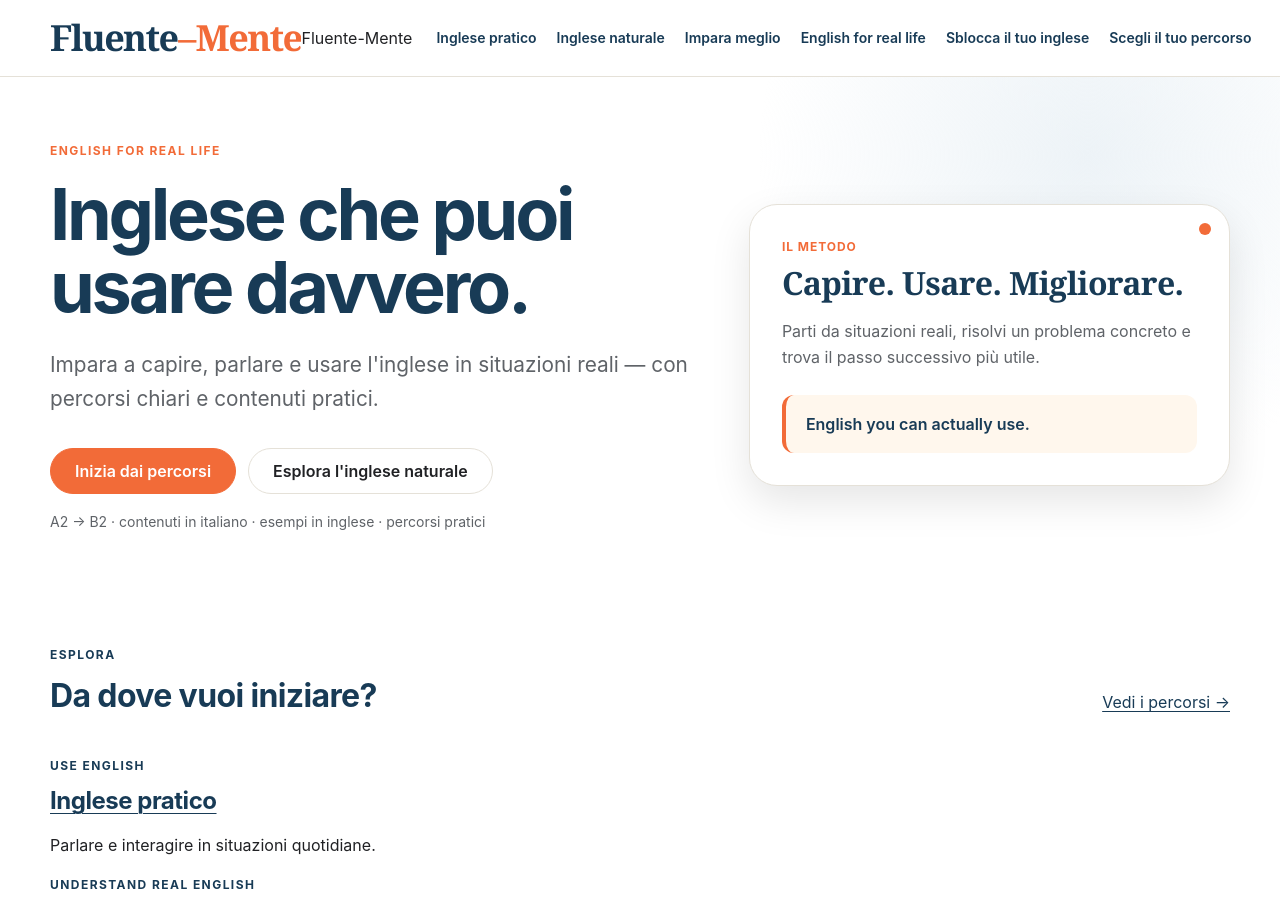
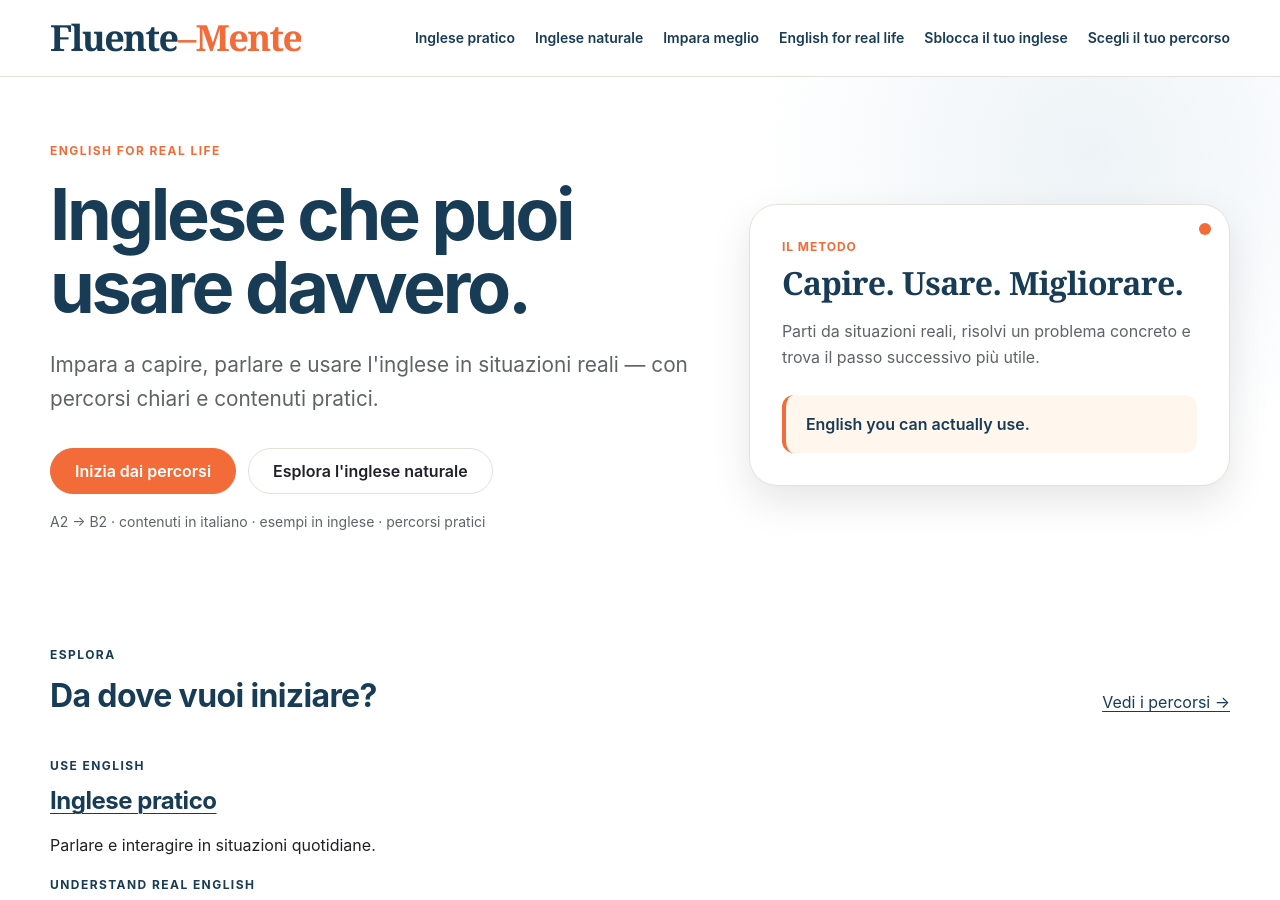
Before and after one commit to Nausica-20/Fluente-Mente, a Jekyll site: the page built from index.md, in a window 1280 px wide and 900 px high. Built offline with Jekyll 4.4.1, drawn with Linux system fonts in a browser that asks for light colours.

Commit message:
Add files via upload

```diff
--- a/_includes/header.html
+++ b/_includes/header.html
@@ -3,9 +3,10 @@
 
     <a class="site-brand" href="{{ '/' | relative_url }}" aria-label="Fluente-Mente — home">
       <span class="text-logo" aria-hidden="true">
-        <span class="text-logo-main">Fluente<span class="text-logo-dash">–</span><span class="text-logo-accent">Mente</span></span>
+        <span class="text-logo-main">
+          Fluente<span class="text-logo-dash">–</span><span class="text-logo-accent">Mente</span>
+        </span>
       </span>
-      <span class="visually-hidden">Fluente-Mente</span>
     </a>
 
     {% include nav.html %}
```
